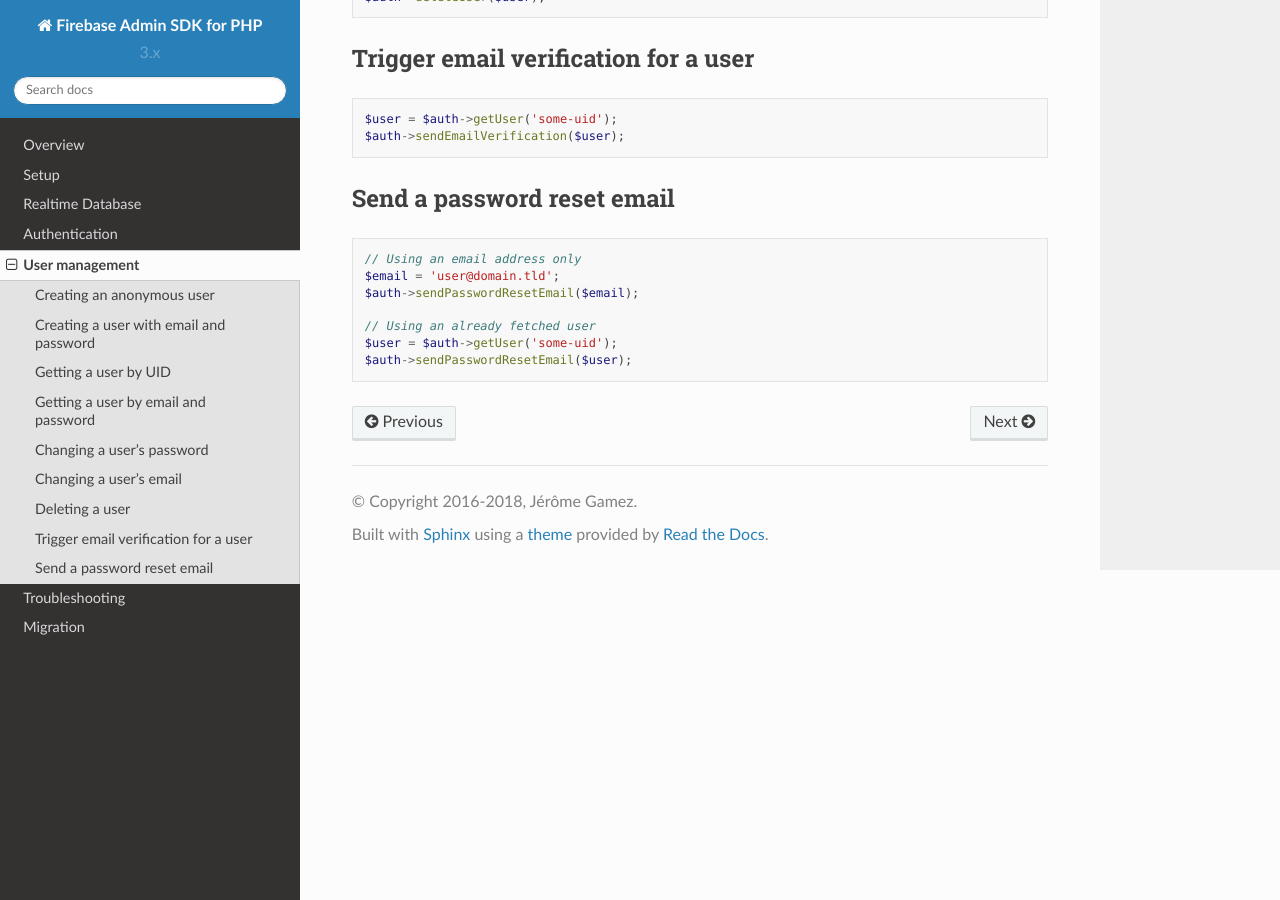
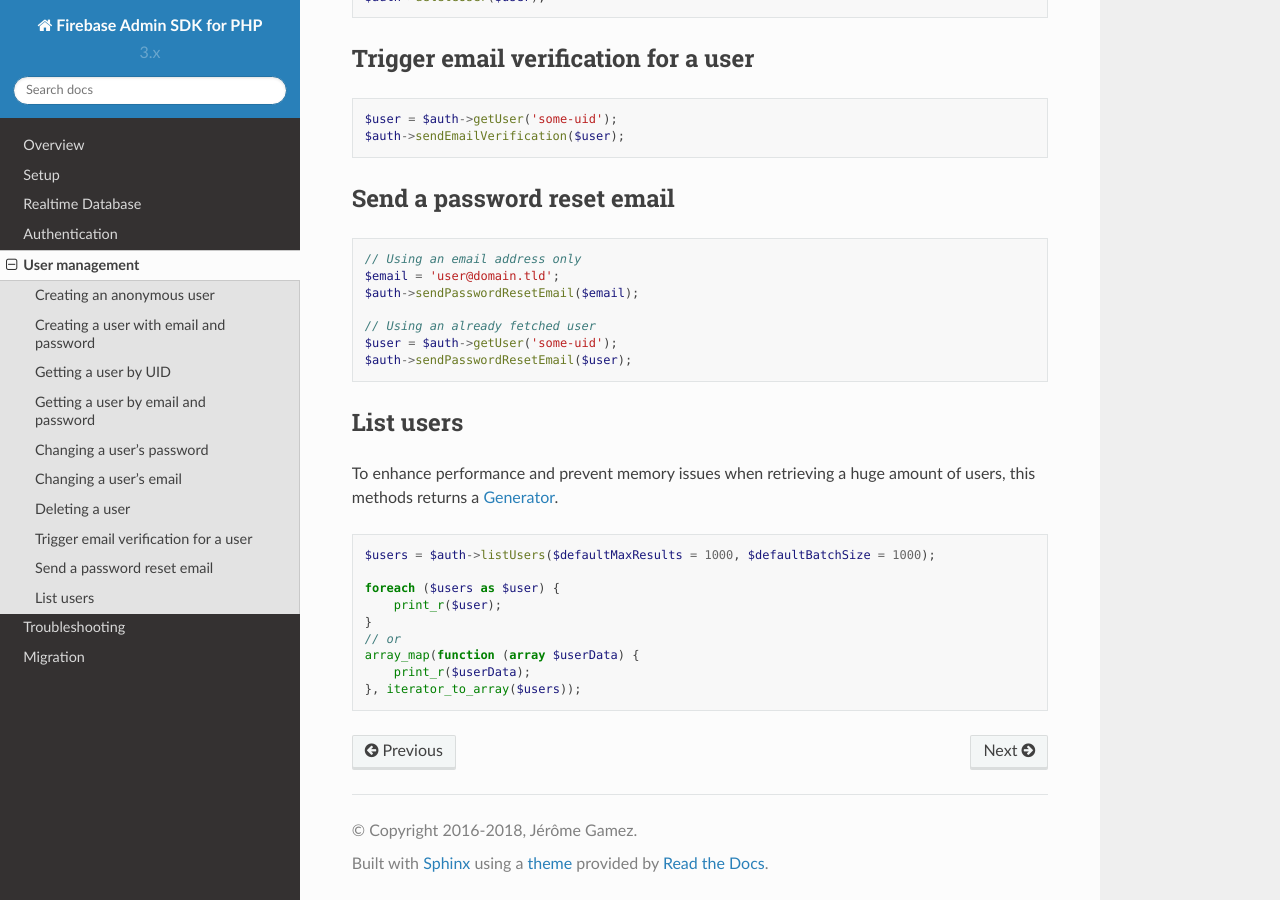
Before and after one commit to kreait/firebase-php, a Sphinx documentation site: the page built from docs/user-management.rst, in a window 1280 px wide and 900 px high, scrolled down 1436 px. Built offline with Sphinx 7.4.7 and the Read the Docs theme 2.0.0, drawn with Linux system fonts in a browser that asks for light colours.

Commit message:
Get a list of all registered user accounts

```diff
--- a/docs/user-management.rst
+++ b/docs/user-management.rst
@@ -106,3 +106,22 @@ Send a password reset email
     // Using an already fetched user
     $user = $auth->getUser('some-uid');
     $auth->sendPasswordResetEmail($user);
+
+**********
+List users
+**********
+
+To enhance performance and prevent memory issues when retrieving a huge amount of users,
+this methods returns a `Generator <http://php.net/manual/en/language.generators.overview.php>`_.
+
+.. code-block:: php
+
+    $users = $auth->listUsers($defaultMaxResults = 1000, $defaultBatchSize = 1000);
+
+    foreach ($users as $user) {
+        print_r($user);
+    }
+    // or
+    array_map(function (array $userData) {
+        print_r($userData);
+    }, iterator_to_array($users));
```
Also changed, not shown: CHANGELOG.md (+9 -7 lines), 3 other files.
